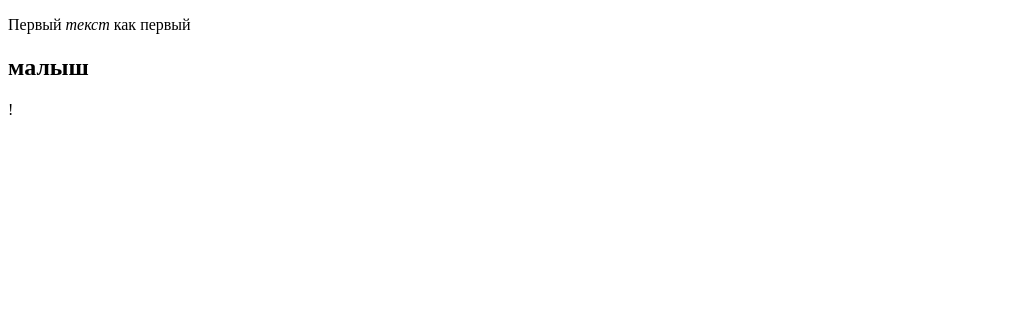
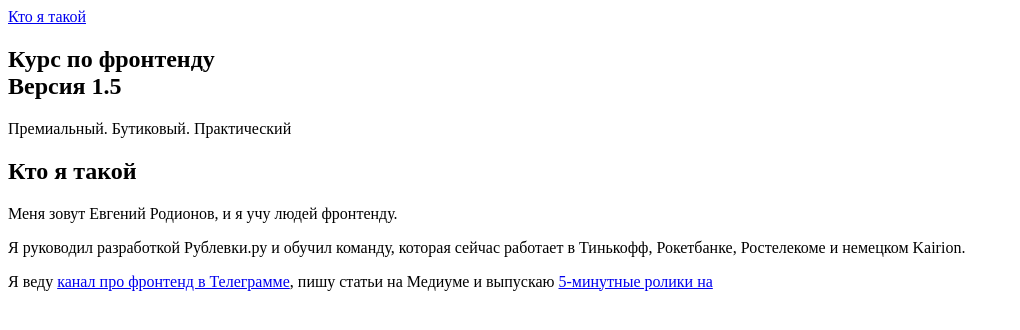
Before and after one commit to akafatalerror/verstka, a plain HTML site: page index.html in a window 1280 px wide. Shown: the whole page, without its empty margins (0-1020 px from the left). Drawn offline with Linux system fonts and the light colour scheme.

Commit message:
some update

```diff
--- a/index.html
+++ b/index.html
@@ -1,9 +1,32 @@
 <!doctype html>
 <html>
-  <head>
-    <title>Заголовок страницы</title>
-  </head>
-  <body>
-    <p>Первый <i>текст</i> как первый <h2>малыш</h2>!</p>
-  </body>
+    <head>
+        <title>Курс по фронтенду 1.5</title>
+    </head>
+    <body>
+        <main>
+            <header>
+                <a href="#">Кто я такой</a>
+            </header>
+            <section>
+                <h1>Курс по фронтенду<br />Версия 1.5</h1>
+                <p>
+                    Премиальный. Бутиковый. Практический
+                </p>
+                <h2>Кто я такой</h2>
+                <p>
+                    Меня зовут Евгений Родионов, и я учу людей фронтенду.
+                </p>
+                <p>
+                    Я руководил разработкой Рублевки.ру и обучил команду, которая сейчас работает в Тинькофф, Рокетбанке, Ростелекоме и немецком Kairion.
+                </p>
+                <p>
+                    Я веду <a href="#">канал про фронтенд в Телеграмме</a>, пишу статьи на Медиуме и выпускаю <a href="#">5-минутные ролики на</a>
+                </p>
+                <p>
+
+                </p>
+            </section>
+        </main>
+    </body>
 </html>
```
